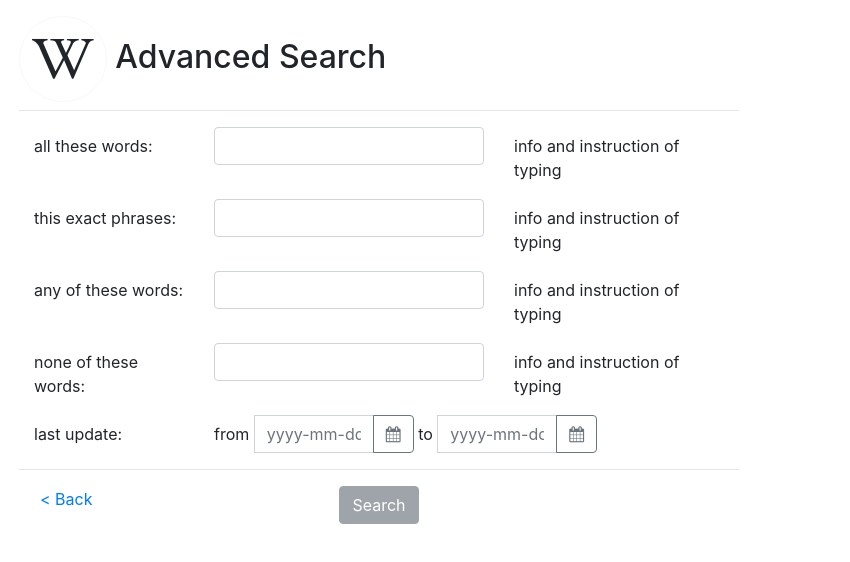
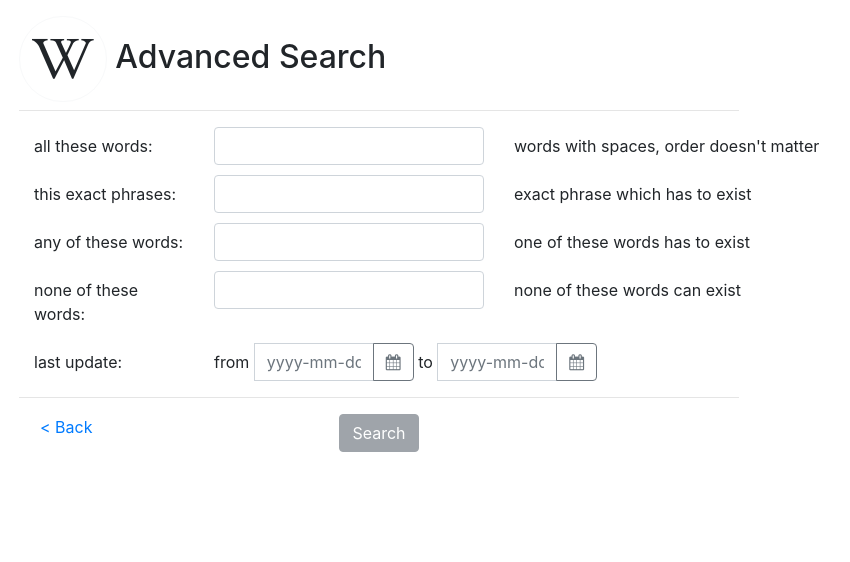
Before and after one commit to hkoscielski/wikisources-search, an Angular app in the folder wikisources-search-webapp/: page /advanced in a window 1280 px wide. Shown: the top 562 px of the page, without its empty margins (261-1111 px from the left). Built offline with nearby package versions, Linux system fonts and the light colour scheme.

Commit message:
[Frontend] Fix advanced info texts.

```diff
--- a/wikisources-search-webapp/src/app/searches/advanced-search-view/advanced-search-view.component.html
+++ b/wikisources-search-webapp/src/app/searches/advanced-search-view/advanced-search-view.component.html
@@ -17,8 +17,8 @@
     <div class="col-5">
       <input class="form-control" [(ngModel)]="all">
     </div>
-    <div class="col-4">
-      <label class="col-form-label">info and instruction of typing</label>
+    <div class="col-6">
+      <label class="col-form-label">words with spaces, order doesn't matter</label>
     </div>
   </div>
   <div class="d-flex d-row top-buffer">
@@ -28,8 +28,8 @@
     <div class="col-5">
       <input class="form-control" [(ngModel)]="exact">
     </div>
-    <div class="col-4">
-      <label class="col-form-label">info and instruction of typing</label>
+    <div class="col-6">
+      <label class="col-form-label">exact phrase which has to exist</label>
     </div>
   </div>
   <div class="d-flex d-row top-buffer">
@@ -39,8 +39,8 @@
     <div class="col-5">
       <input class="form-control" [(ngModel)]="any">
     </div>
-    <div class="col-4">
-      <label class="col-form-label">info and instruction of typing</label>
+    <div class="col-6">
+      <label class="col-form-label">one of these words has to exist</label>
     </div>
   </div>
   <div class="d-flex d-row top-buffer">
@@ -50,8 +50,8 @@
     <div class="col-5">
       <input class="form-control" [(ngModel)]="none">
     </div>
-    <div class="col-4">
-      <label class="col-form-label">info and instruction of typing</label>
+    <div class="col-6">
+      <label class="col-form-label">none of these words can exist</label>
     </div>
   </div>
   <div class="d-flex d-row top-buffer">
```
